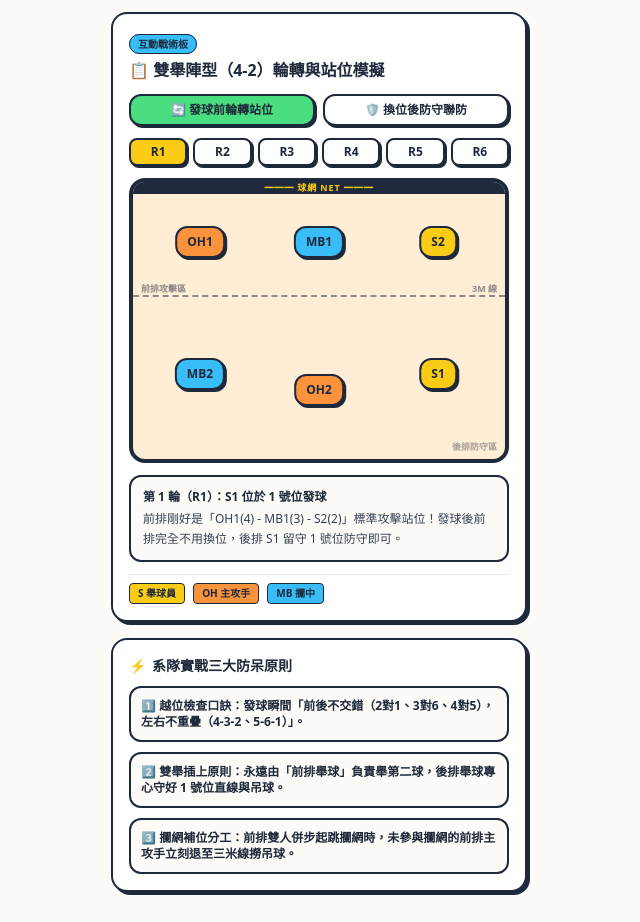
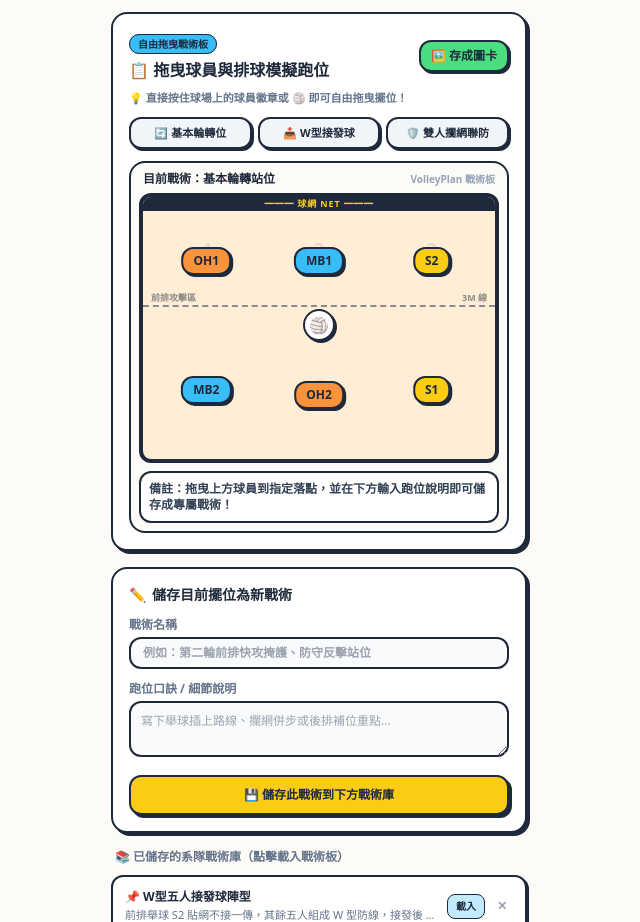
Before and after one commit to tarrrrro-maker/agents.md, a plain HTML site: page tactics.html in a window 1280 px wide. Shown: the part 64-986 px from the top of the page, without its empty margins (321-961 px from the left). Drawn offline with nearby package versions, Linux system fonts and the light colour scheme.

Commit message:
Update tactics.html

```diff
--- a/tactics.html
+++ b/tactics.html
@@ -3,8 +3,9 @@
 <head>
   <meta charset="UTF-8">
   <meta name="viewport" content="width=device-width, initial-scale=1.0, maximum-scale=1.0, user-scalable=no">
-  <title>VolleyPlan 🏐 互動式戰術板與輪轉模擬器</title>
+  <title>VolleyPlan 🏐 自由拖曳戰術板與戰術庫</title>
   <script src="https://cdn.tailwindcss.com"></script>
+  <script src="https://cdn.jsdelivr.net/npm/html2canvas@1.4.1/dist/html2canvas.min.js"></script>
   <script>
     tailwind.config = {
       theme: {
@@ -32,12 +33,19 @@
       transform: translate(2px, 2px);
       box-shadow: 1px 1px 0px #1E293B;
     }
-    .player-badge {
-      transition: all 0.35s cubic-bezier(0.34, 1.56, 0.64, 1);
+    .draggable-piece {
+      touch-action: none;
+      cursor: grab;
+      user-select: none;
+    }
+    .draggable-piece:active {
+      cursor: grabbing;
+      transform: translate(-50%, -50%) scale(1.12);
+      z-index: 30;
     }
   </style>
 </head>
-<body class="bg-cream text-ink font-sans min-h-screen pb-16 select-none">
+<body class="bg-cream text-ink font-sans min-h-screen pb-20 select-none">
 
   <!-- 頂部導覽列 -->
   <header class="max-w-md mx-auto pt-6 px-4">
@@ -56,245 +64,322 @@
 
   <main class="max-w-md mx-auto px-4 mt-4 space-y-4">
 
-    <!-- 1. 互動式戰術板模擬器 -->
+    <!-- 1. 自由拖曳排球戰術板 -->
     <section class="bg-white border-2 border-ink rounded-2xl p-4 shadow-pop">
-      <div class="flex items-center justify-between mb-3">
+      <div class="flex items-center justify-between mb-2">
         <div>
-          <span class="text-[10px] font-black px-2 py-0.5 rounded-full border border-ink bg-vBlue">互動戰術板</span>
-          <h2 class="text-base font-black mt-1">📋 雙舉陣型（4-2）輪轉與站位模擬</h2>
+          <span class="text-[10px] font-black px-2 py-0.5 rounded-full border border-ink bg-vBlue">自由拖曳戰術板</span>
+          <h2 class="text-base font-black mt-1">📋 拖曳球員與排球模擬跑位</h2>
         </div>
-      </div>
-
-      <!-- 模式切換鈕 -->
-      <div class="grid grid-cols-2 gap-2 mb-3">
-        <button onclick="setCourtMode('serve')" id="mode-serve" class="py-1.5 px-2 rounded-xl border-2 border-ink text-xs font-black bg-vGreen shadow-pop-sm btn-pop">
-          🔄 發球前輪轉站位
-        </button>
-        <button onclick="setCourtMode('defense')" id="mode-defense" class="py-1.5 px-2 rounded-xl border-2 border-ink text-xs font-black bg-white shadow-pop-sm btn-pop">
-          🛡️ 換位後防守聯防
+        <button onclick="exportBoardImage()" class="bg-vGreen border-2 border-ink px-2.5 py-1.5 rounded-xl text-xs font-black shadow-pop-sm btn-pop">
+          🖼️ 存成圖卡
         </button>
       </div>
 
-      <!-- 6 輪切換按鈕列 -->
-      <div id="rotationSelector" class="grid grid-cols-6 gap-1.5 mb-3">
-        <button onclick="setRotation(1)" id="rot-1" class="rot-btn py-1 rounded-lg border-2 border-ink text-xs font-black bg-vYellow shadow-pop-sm btn-pop">R1</button>
-        <button onclick="setRotation(2)" id="rot-2" class="rot-btn py-1 rounded-lg border-2 border-ink text-xs font-black bg-white shadow-pop-sm btn-pop">R2</button>
-        <button onclick="setRotation(3)" id="rot-3" class="rot-btn py-1 rounded-lg border-2 border-ink text-xs font-black bg-white shadow-pop-sm btn-pop">R3</button>
-        <button onclick="setRotation(4)" id="rot-4" class="rot-btn py-1 rounded-lg border-2 border-ink text-xs font-black bg-white shadow-pop-sm btn-pop">R4</button>
-        <button onclick="setRotation(5)" id="rot-5" class="rot-btn py-1 rounded-lg border-2 border-ink text-xs font-black bg-white shadow-pop-sm btn-pop">R5</button>
-        <button onclick="setRotation(6)" id="rot-6" class="rot-btn py-1 rounded-lg border-2 border-ink text-xs font-black bg-white shadow-pop-sm btn-pop">R6</button>
+      <p class="text-[11px] font-bold text-slate-500 mb-2.5">💡 直接按住球場上的球員徽章或 🏐 即可自由拖曳擺位！</p>
+
+      <!-- 快速預設底稿按鈕 -->
+      <div class="grid grid-cols-3 gap-1.5 mb-3">
+        <button onclick="applyPreset('base')" class="py-1.5 px-2 rounded-xl border-2 border-ink text-[11px] font-black bg-slate-100 hover:bg-vYellow shadow-pop-sm btn-pop">
+          🔄 基本輪轉位
+        </button>
+        <button onclick="applyPreset('receive')" class="py-1.5 px-2 rounded-xl border-2 border-ink text-[11px] font-black bg-slate-100 hover:bg-vGreen shadow-pop-sm btn-pop">
+          📥 W型接發球
+        </button>
+        <button onclick="applyPreset('block')" class="py-1.5 px-2 rounded-xl border-2 border-ink text-[11px] font-black bg-slate-100 hover:bg-vOrange shadow-pop-sm btn-pop">
+          🛡️ 雙人攔網聯防
+        </button>
       </div>
 
-      <!-- 排球場視覺化畫布 -->
-      <div class="relative w-full aspect-[4/3] bg-orange-100 border-4 border-ink rounded-2xl overflow-hidden shadow-inner">
-        <!-- 球網 (頂部) -->
-        <div class="w-full h-3 bg-ink flex items-center justify-center">
-          <span class="text-[9px] font-black text-vYellow tracking-widest">━━━ 球網 NET ━━━</span>
+      <!-- 排球場視覺化畫布（截圖範圍） -->
+      <div id="tacticBoardCapture" class="bg-cream p-2 rounded-2xl border-2 border-ink">
+        <div class="flex justify-between items-center px-1 mb-1.5">
+          <span id="boardTitleDisplay" class="text-xs font-black text-ink">目前戰術：基本輪轉站位</span>
+          <span class="text-[10px] font-black text-slate-400">VolleyPlan 戰術板</span>
         </div>
 
-        <!-- 三米攻擊線 -->
-        <div class="absolute top-[36%] left-0 right-0 border-b-2 border-dashed border-ink/50 flex justify-between px-2">
-          <span class="text-[9px] font-black text-ink/50">前排攻擊區</span>
-          <span class="text-[9px] font-black text-ink/50">3M 線</span>
+        <div id="courtCanvas" class="relative w-full aspect-[4/3] bg-orange-100 border-4 border-ink rounded-xl overflow-hidden">
+          <!-- 球網 -->
+          <div class="w-full h-3.5 bg-ink flex items-center justify-center">
+            <span class="text-[9px] font-black text-vYellow tracking-widest">━━━ 球網 NET ━━━</span>
+          </div>
+
+          <!-- 三米攻擊線 -->
+          <div class="absolute top-[36%] left-0 right-0 border-b-2 border-dashed border-ink/50 flex justify-between px-2 pointer-events-none">
+            <span class="text-[9px] font-black text-ink/50">前排攻擊區</span>
+            <span class="text-[9px] font-black text-ink/50">3M 線</span>
+          </div>
+
+          <!-- 球場位置浮水印 -->
+          <div class="absolute top-[20%] left-[18%] -translate-x-1/2 -translate-y-1/2 text-lg font-black text-ink/10 pointer-events-none">4</div>
+          <div class="absolute top-[20%] left-[50%] -translate-x-1/2 -translate-y-1/2 text-lg font-black text-ink/10 pointer-events-none">3</div>
+          <div class="absolute top-[20%] left-[82%] -translate-x-1/2 -translate-y-1/2 text-lg font-black text-ink/10 pointer-events-none">2</div>
+          <div class="absolute top-[72%] left-[18%] -translate-x-1/2 -translate-y-1/2 text-lg font-black text-ink/10 pointer-events-none">5</div>
+          <div class="absolute top-[72%] left-[50%] -translate-x-1/2 -translate-y-1/2 text-lg font-black text-ink/10 pointer-events-none">6</div>
+          <div class="absolute top-[72%] left-[82%] -translate-x-1/2 -translate-y-1/2 text-lg font-black text-ink/10 pointer-events-none">1</div>
+
+          <!-- 可自由拖曳的球員與排球容器 -->
+          <div id="piecesLayer" class="relative w-full h-[calc(100%-14px)]"></div>
         </div>
 
-        <!-- 後排防守區標示 -->
-        <div class="absolute bottom-1.5 right-2 text-[9px] font-black text-ink/40">後排防守區</div>
-
-        <!-- 6 名球員動態定位點 -->
-        <div id="courtPlayers" class="relative w-full h-[calc(100%-12px)]"></div>
-      </div>
-
-      <!-- 動態戰術解說框 -->
-      <div class="mt-3 bg-cream border-2 border-ink rounded-xl p-3">
-        <div id="tacticHeadline" class="text-xs font-black text-ink mb-1">第 1 輪（R1）：舉球 S1 在後排 1 號位發球</div>
-        <p id="tacticDetail" class="text-xs font-medium text-slate-700 leading-relaxed">
-          前排由「舉球 S2（2號位）、攔中 MB1（3號位）、主攻 OH1（4號位）」組成完美進攻陣型，發球過網後無需大幅換位即可直接攔網！
-        </p>
-      </div>
-
-      <!-- 圖例說明 -->
-      <div class="flex flex-wrap gap-2 mt-3 pt-2 border-t border-slate-200 text-[10px] font-black">
-        <span class="px-2 py-0.5 rounded bg-vYellow border border-ink">S 舉球員</span>
-        <span class="px-2 py-0.5 rounded bg-vOrange border border-ink">OH 主攻手</span>
-        <span class="px-2 py-0.5 rounded bg-vBlue border border-ink">MB 攔中</span>
+        <!-- 戰術備註顯示區 -->
+        <div id="boardNoteDisplay" class="mt-2 bg-white border-2 border-ink rounded-xl p-2 text-xs font-bold text-slate-700">
+          備註：拖曳上方球員到指定落點，並在下方輸入跑位說明即可儲存成專屬戰術！
+        </div>
       </div>
     </section>
 
-    <!-- 2. 系隊實戰關鍵口訣卡片 -->
-    <section class="bg-white border-2 border-ink rounded-2xl p-4 shadow-pop space-y-2.5">
-      <h3 class="text-sm font-black flex items-center gap-1.5"><span>⚡</span> 系隊實戰三大防呆原則</h3>
-      <div class="bg-cream border-2 border-ink rounded-xl p-2.5 text-xs font-bold">
-        1️⃣ <strong>越位檢查口訣：</strong>發球瞬間「前後不交錯（2對1、3對6、4對5），左右不重疊（4-3-2、5-6-1）」。
+    <!-- 2. 新增 / 儲存自訂戰術表單 -->
+    <section class="bg-white border-2 border-ink rounded-2xl p-4 shadow-pop space-y-3">
+      <h3 class="text-sm font-black flex items-center gap-1.5"><span>✏️</span> 儲存目前擺位為新戰術</h3>
+      <div>
+        <label class="block text-xs font-black text-slate-500 mb-1">戰術名稱</label>
+        <input type="text" id="tacticNameInput" placeholder="例如：第二輪前排快攻掩護、防守反擊站位" class="w-full bg-slate-50 border-2 border-ink rounded-xl px-3 py-1.5 text-xs font-bold focus:outline-none">
       </div>
-      <div class="bg-cream border-2 border-ink rounded-xl p-2.5 text-xs font-bold">
-        2️⃣ <strong>雙舉插上原則：</strong>永遠由「前排舉球」負責舉第二球，後排舉球專心守好 1 號位直線與吊球。
+      <div>
+        <label class="block text-xs font-black text-slate-500 mb-1">跑位口訣 / 細節說明</label>
+        <textarea id="tacticNoteInput" rows="2" placeholder="寫下舉球插上路線、攔網併步或後排補位重點..." class="w-full bg-slate-50 border-2 border-ink rounded-xl p-2.5 text-xs font-medium focus:outline-none"></textarea>
       </div>
-      <div class="bg-cream border-2 border-ink rounded-xl p-2.5 text-xs font-bold">
-        3️⃣ <strong>攔網補位分工：</strong>前排雙人併步起跳攔網時，未參與攔網的前排主攻手立刻退至三米線撈吊球。
+      <button onclick="saveCustomTactic()" class="w-full bg-vYellow border-2 border-ink py-2.5 rounded-xl font-black text-xs shadow-pop btn-pop">
+        💾 儲存此戰術到下方戰術庫
+      </button>
+    </section>
+
+    <!-- 3. 我的系隊戰術庫清單 -->
+    <section class="space-y-2.5">
+      <div class="flex justify-between items-center px-1">
+        <span class="text-xs font-black text-slate-500">📚 已儲存的系隊戰術庫（點擊載入戰術板）</span>
       </div>
+      <div id="savedTacticsList" class="space-y-2"></div>
     </section>
 
   </main>
 
-  <footer class="max-w-md mx-auto px-4 mt-8 text-center">
-    <p class="text-[11px] font-black text-slate-400">VolleyPlan • 依 AGENTS.md 規範延伸建置</p>
-  </footer>
+  <!-- Toast 提示 -->
+  <div id="toast" class="fixed top-5 left-1/2 -translate-x-1/2 bg-ink text-white text-xs font-bold px-4 py-2 rounded-full border-2 border-vYellow shadow-pop-lg transition-all duration-300 opacity-0 pointer-events-none z-50">
+    提示訊息
+  </div>
 
   <script>
-    let currentMode = 'serve';
-    let currentRotation = 1;
-
-    // 座標定義：(left %, top %)
-    const POSITIONS = {
-      p4: { x: 18, y: 18 }, // 前左 4號位
-      p3: { x: 50, y: 18 }, // 前中 3號位
-      p2: { x: 82, y: 18 }, // 前右 2號位
-      p5: { x: 18, y: 68 }, // 後左 5號位
-      p6: { x: 50, y: 74 }, // 後中 6號位
-      p1: { x: 82, y: 68 }  // 後右 1號位
-    };
-
-    const ROTATION_DATA = {
-      1: {
-        title: '第 1 輪（R1）：S1 位於 1 號位發球',
-        detail: '前排剛好是「OH1(4) - MB1(3) - S2(2)」標準攻擊站位！發球後前排完全不用換位，後排 S1 留守 1 號位防守即可。',
-        players: [
-          { role: 'OH1', color: 'bg-vOrange', pos: 'p4' },
-          { role: 'MB1', color: 'bg-vBlue', pos: 'p3' },
-          { role: 'S2',  color: 'bg-vYellow', pos: 'p2' },
-          { role: 'MB2', color: 'bg-vBlue', pos: 'p5' },
-          { role: 'OH2', color: 'bg-vOrange', pos: 'p6' },
-          { role: 'S1',  color: 'bg-vYellow', pos: 'p1' }
+    // 預設棋子狀態
+    const PRESETS = {
+      base: {
+        title: '基本輪轉站位（R1 雙舉）',
+        note: '前排 OH1(4) - MB1(3) - S2(2) 已在進攻位置，發球過網後無需大幅換位。',
+        pieces: [
+          { id: 'p_oh1', label: 'OH1', color: 'bg-vOrange', x: 18, y: 20 },
+          { id: 'p_mb1', label: 'MB1', color: 'bg-vBlue',   x: 50, y: 20 },
+          { id: 'p_s2',  label: 'S2',  color: 'bg-vYellow', x: 82, y: 20 },
+          { id: 'p_mb2', label: 'MB2', color: 'bg-vBlue',   x: 18, y: 72 },
+          { id: 'p_oh2', label: 'OH2', color: 'bg-vOrange', x: 50, y: 74 },
+          { id: 'p_s1',  label: 'S1',  color: 'bg-vYellow', x: 82, y: 72 },
+          { id: 'ball',  label: '🏐',  color: 'bg-white',   x: 50, y: 46 }
         ]
       },
-      2: {
-        title: '第 2 輪（R2）：OH1 輪轉至 1 號位發球',
-        detail: '前排為「MB1(4) - S2(3) - S1(2)」。發球過網瞬間，前排 S2 需迅速與 MB1 交換位置，由 S2 負責二號位舉球、MB1 回到中間攔網。',
-        players: [
-          { role: 'MB1', color: 'bg-vBlue', pos: 'p4' },
-          { role: 'S2',  color: 'bg-vYellow', pos: 'p3' },
-          { role: 'OH2', color: 'bg-vOrange', pos: 'p2' },
-          { role: 'S1',  color: 'bg-vYellow', pos: 'p5' },
-          { role: 'MB2', color: 'bg-vBlue', pos: 'p6' },
-          { role: 'OH1', color: 'bg-vOrange', pos: 'p1' }
+      receive: {
+        title: 'W型五人接發球陣型',
+        note: '前排舉球 S2 貼網不接一傳，其餘五人組成 W 型防線，接發後 S2 迅速插上二號位舉球。',
+        pieces: [
+          { id: 'p_oh1', label: 'OH1', color: 'bg-vOrange', x: 20, y: 45 },
+          { id: 'p_mb1', label: 'MB1', color: 'bg-vBlue',   x: 50, y: 55 },
+          { id: 'p_s2',  label: 'S2',  color: 'bg-vYellow', x: 75, y: 14 },
+          { id: 'p_mb2', label: 'MB2', color: 'bg-vBlue',   x: 22, y: 80 },
+          { id: 'p_oh2', label: 'OH2', color: 'bg-vOrange', x: 78, y: 80 },
+          { id: 'p_s1',  label: 'S1',  color: 'bg-vYellow', x: 80, y: 45 },
+          { id: 'ball',  label: '🏐',  color: 'bg-white',   x: 50, y: 12 }
         ]
       },
-      3: {
-        title: '第 3 輪（R3）：MB1 輪轉至 1 號位發球',
-        detail: '前排「S2(4) - OH2(3) - MB2(2)」。發球後前排大換位：S2 衝往 2 號位舉球，OH2 退至 4 號位主攻，MB2 移至 3 號位攔中。',
-        players: [
-          { role: 'S2',  color: 'bg-vYellow', pos: 'p4' },
-          { role: 'OH2', color: 'bg-vOrange', pos: 'p3' },
-          { role: 'MB2', color: 'bg-vBlue', pos: 'p2' },
-          { role: 'OH1', color: 'bg-vOrange', pos: 'p5' },
-          { role: 'S1',  color: 'bg-vYellow', pos: 'p6' },
-          { role: 'MB1', color: 'bg-vBlue', pos: 'p1' }
-        ]
-      },
-      4: {
-        title: '第 4 輪（R4）：S2 輪轉至 1 號位發球',
-        detail: '前排「OH2(4) - MB2(3) - S1(2)」，與第 1 輪形成完美對稱！前排攻擊陣型已就定位，發球後無需換位。',
-        players: [
-          { role: 'OH2', color: 'bg-vOrange', pos: 'p4' },
-          { role: 'MB2', color: 'bg-vBlue', pos: 'p3' },
-          { role: 'S1',  color: 'bg-vYellow', pos: 'p2' },
-          { role: 'MB1', color: 'bg-vBlue', pos: 'p5' },
-          { role: 'OH1', color: 'bg-vOrange', pos: 'p6' },
-          { role: 'S2',  color: 'bg-vYellow', pos: 'p1' }
-        ]
-      },
-      5: {
-        title: '第 5 輪（R5）：OH2 輪轉至 1 號位發球',
-        detail: '前排「MB2(4) - S1(3) - OH1(2)」。發球後 S1 與 OH1 換位至 2 號位舉球，MB2 移回 3 號位準備攔網。',
-        players: [
-          { role: 'MB2', color: 'bg-vBlue', pos: 'p4' },
-          { role: 'S1',  color: 'bg-vYellow', pos: 'p3' },
-          { role: 'OH1', color: 'bg-vOrange', pos: 'p2' },
-          { role: 'S2',  color: 'bg-vYellow', pos: 'p5' },
-          { role: 'MB1', color: 'bg-vBlue', pos: 'p6' },
-          { role: 'OH2', color: 'bg-vOrange', pos: 'p1' }
-        ]
-      },
-      6: {
-        title: '第 6 輪（R6）：MB2 輪轉至 1 號位發球',
-        detail: '前排「S1(4) - OH1(3) - MB1(2)」。發球瞬間 S1 跑向 2 號位舉球，OH1 移至 4 號位，MB1 回到 3 號位攔中。',
-        players: [
-          { role: 'S1',  color: 'bg-vYellow', pos: 'p4' },
-          { role: 'OH1', color: 'bg-vOrange', pos: 'p3' },
-          { role: 'MB1', color: 'bg-vBlue', pos: 'p2' },
-          { role: 'OH2', color: 'bg-vOrange', pos: 'p5' },
-          { role: 'S2',  color: 'bg-vYellow', pos: 'p6' },
-          { role: 'MB2', color: 'bg-vBlue', pos: 'p1' }
+      block: {
+        title: '四號位雙人攔網＋後排聯防',
+        note: 'MB1 併步靠攏 S2 形成雙人攔網封鎖對手主攻，OH1 退至三米線保護吊球，後排三人守重扣。',
+        pieces: [
+          { id: 'p_oh1', label: 'OH1', color: 'bg-vOrange', x: 25, y: 42 },
+          { id: 'p_mb1', label: 'MB1', color: 'bg-vBlue',   x: 72, y: 13 },
+          { id: 'p_s2',  label: 'S2',  color: 'bg-vYellow', x: 84, y: 13 },
+          { id: 'p_mb2', label: 'MB2', color: 'bg-vBlue',   x: 20, y: 76 },
+          { id: 'p_oh2', label: 'OH2', color: 'bg-vOrange', x: 52, y: 82 },
+          { id: 'p_s1',  label: 'S1',  color: 'bg-vYellow', x: 82, y: 68 },
+          { id: 'ball',  label: '🏐',  color: 'bg-white',   x: 80, y: 5 }
         ]
       }
     };
 
-    const DEFENSE_FORMATION = {
-      title: '🛡️ 換位完成：標準防守聯防陣型（心形／邊線防守）',
-      detail: '所有輪次發球過網後，前排固定由「主攻(4) - 攔中(3) - 舉球(2)」負責網前攔網，後排「5號位、6號位、1號位」退至底線前兩步守重扣與長球。',
-      players: [
-        { role: 'OH 主攻', color: 'bg-vOrange', pos: 'p4' },
-        { role: 'MB 攔中', color: 'bg-vBlue', pos: 'p3' },
-        { role: 'S 前舉',  color: 'bg-vYellow', pos: 'p2' },
-        { role: '後排左',  color: 'bg-vBlue', pos: 'p5' },
-        { role: '後排中',  color: 'bg-vOrange', pos: 'p6' },
-        { role: 'S 後舉',  color: 'bg-vYellow', pos: 'p1' }
-      ]
-    };
+    let currentPieces = JSON.parse(JSON.stringify(PRESETS.base.pieces));
+    let savedTactics = [];
 
-    function setCourtMode(mode) {
-      currentMode = mode;
-      const btnServe = document.getElementById('mode-serve');
-      const btnDef = document.getElementById('mode-defense');
-      const rotBar = document.getElementById('rotationSelector');
-
-      if (mode === 'serve') {
-        btnServe.classList.replace('bg-white', 'bg-vGreen');
-        btnDef.classList.replace('bg-vGreen', 'bg-white');
-        rotBar.classList.remove('opacity-40', 'pointer-events-none');
-      } else {
-        btnDef.classList.replace('bg-white', 'bg-vGreen');
-        btnServe.classList.replace('bg-vGreen', 'bg-white');
-        rotBar.classList.add('opacity-40', 'pointer-events-none');
+    function loadTactics() {
+      try {
+        const raw = localStorage.getItem('volleyplan_tactics_v1');
+        if (raw) {
+          savedTactics = JSON.parse(raw);
+        } else {
+          savedTactics = [
+            { id: 't_default_1', ...PRESETS.receive },
+            { id: 't_default_2', ...PRESETS.block }
+          ];
+          saveTacticsToStorage();
+        }
+      } catch (e) {
+        savedTactics = [];
       }
-      renderCourt();
     }
 
-    function setRotation(rot) {
-      currentRotation = rot;
-      document.querySelectorAll('.rot-btn').forEach(btn => {
-        btn.classList.remove('bg-vYellow');
-        btn.classList.add('bg-white');
-      });
-      const active = document.getElementById(`rot-${rot}`);
-      if (active) {
-        active.classList.remove('bg-white');
-        active.classList.add('bg-vYellow');
-      }
-      renderCourt();
+    function saveTacticsToStorage() {
+      try {
+        localStorage.setItem('volleyplan_tactics_v1', JSON.stringify(savedTactics));
+      } catch (e) {}
     }
 
-    function renderCourt() {
-      const container = document.getElementById('courtPlayers');
-      const data = currentMode === 'serve' ? ROTATION_DATA[currentRotation] : DEFENSE_FORMATION;
+    function applyPreset(key) {
+      const p = PRESETS[key];
+      if (!p) return;
+      currentPieces = JSON.parse(JSON.stringify(p.pieces));
+      document.getElementById('boardTitleDisplay').innerText = `目前戰術：${p.title}`;
+      document.getElementById('boardNoteDisplay').innerText = `備註：${p.note}`;
+      document.getElementById('tacticNameInput').value = p.title;
+      document.getElementById('tacticNoteInput').value = p.note;
+      renderPieces();
+      showToast(`已載入「${p.title}」🏐`);
+    }
 
-      document.getElementById('tacticHeadline').innerText = data.title;
-      document.getElementById('tacticDetail').innerText = data.detail;
+    function renderPieces() {
+      const layer = document.getElementById('piecesLayer');
+      layer.innerHTML = '';
 
-      container.innerHTML = '';
-      data.players.forEach(p => {
-        const coord = POSITIONS[p.pos];
-        const badge = document.createElement('div');
-        badge.className = `player-badge absolute -translate-x-1/2 -translate-y-1/2 px-2.5 py-1.5 rounded-xl border-2 border-ink font-black text-xs shadow-pop-sm ${p.color}`;
-        badge.style.left = `${coord.x}%`;
-        badge.style.top = `${coord.y}%`;
-        badge.innerText = p.role;
-        container.appendChild(badge);
+      currentPieces.forEach((piece, idx) => {
+        const el = document.createElement('div');
+        const isBall = piece.id === 'ball';
+        el.className = `draggable-piece absolute -translate-x-1/2 -translate-y-1/2 ${isBall ? 'w-8 h-8 rounded-full flex items-center justify-center text-base' : 'px-2.5 py-1 rounded-xl text-xs font-black'} border-2 border-ink shadow-pop-sm ${piece.color}`;
+        el.style.left = `${piece.x}%`;
+        el.style.top = `${piece.y}%`;
+        el.innerText = piece.label;
+
+        // 支援滑鼠與觸控自由拖曳 (Pointer Events)
+        el.addEventListener('pointerdown', (e) => {
+          e.preventDefault();
+          el.setPointerCapture(e.pointerId);
+          const rect = layer.getBoundingClientRect();
+
+          const onMove = (moveEvt) => {
+            let nx = ((moveEvt.clientX - rect.left) / rect.width) * 100;
+            let ny = ((moveEvt.clientY - rect.top) / rect.height) * 100;
+            nx = Math.max(6, Math.min(94, nx));
+            ny = Math.max(6, Math.min(94, ny));
+            piece.x = Math.round(nx);
+            piece.y = Math.round(ny);
+            el.style.left = `${piece.x}%`;
+            el.style.top = `${piece.y}%`;
+          };
+
+          const onUp = (upEvt) => {
+            el.releasePointerCapture(upEvt.pointerId);
+            el.removeEventListener('pointermove', onMove);
+            el.removeEventListener('pointerup', onUp);
+          };
+
+          el.addEventListener('pointermove', onMove);
+          el.addEventListener('pointerup', onUp);
+        });
+
+        layer.appendChild(el);
       });
     }
 
-    window.addEventListener('DOMContentLoaded', renderCourt);
+    function saveCustomTactic() {
+      const title = document.getElementById('tacticNameInput').value.trim();
+      const note = document.getElementById('tacticNoteInput').value.trim();
+      if (!title) {
+        alert('請先輸入戰術名稱！');
+        return;
+      }
+
+      const newTactic = {
+        id: 't_' + Date.now(),
+        title,
+        note: note || '無額外文字備註',
+        pieces: JSON.parse(JSON.stringify(currentPieces))
+      };
+
+      savedTactics.unshift(newTactic);
+      saveTacticsToStorage();
+      document.getElementById('boardTitleDisplay').innerText = `目前戰術：${title}`;
+      document.getElementById('boardNoteDisplay').innerText = `備註：${newTactic.note}`;
+      renderSavedTactics();
+      showToast('已儲存到你的戰術庫！💾');
+    }
+
+    function loadSavedTactic(id) {
+      const target = savedTactics.find(t => t.id === id);
+      if (!target) return;
+      currentPieces = JSON.parse(JSON.stringify(target.pieces));
+      document.getElementById('boardTitleDisplay').innerText = `目前戰術：${target.title}`;
+      document.getElementById('boardNoteDisplay').innerText = `備註：${target.note}`;
+      document.getElementById('tacticNameInput').value = target.title;
+      document.getElementById('tacticNoteInput').value = target.note;
+      renderPieces();
+      window.scrollTo({ top: 0, behavior: 'smooth' });
+      showToast(`已載入戰術「${target.title}」📋`);
+    }
+
+    function deleteSavedTactic(id, e) {
+      e.stopPropagation();
+      savedTactics = savedTactics.filter(t => t.id !== id);
+      saveTacticsToStorage();
+      renderSavedTactics();
+      showToast('已刪除該戰術 🗑️');
+    }
+
+    function renderSavedTactics() {
+      const list = document.getElementById('savedTacticsList');
+      list.innerHTML = '';
+
+      if (savedTactics.length === 0) {
+        list.innerHTML = `<div class="text-center py-6 text-xs font-bold text-slate-400 bg-white border-2 border-dashed border-ink rounded-2xl">目前沒有儲存的戰術，拖曳球員後在上方儲存吧！</div>`;
+        return;
+      }
+
+      savedTactics.forEach(item => {
+        const card = document.createElement('div');
+        card.onclick = () => loadSavedTactic(item.id);
+        card.className = 'p-3 bg-white border-2 border-ink rounded-xl shadow-pop-sm flex items-center justify-between gap-2 cursor-pointer hover:bg-vYellow/20 transition-colors';
+        card.innerHTML = `
+          <div class="flex-1 min-w-0">
+            <div class="text-xs font-black truncate">📌 ${item.title}</div>
+            <div class="text-[11px] font-medium text-slate-500 truncate mt-0.5">${item.note}</div>
+          </div>
+          <div class="flex items-center gap-1.5">
+            <span class="text-[10px] font-black px-2 py-1 rounded-lg bg-vBlue/30 border border-ink">載入</span>
+            <button onclick="deleteSavedTactic('${item.id}', event)" class="text-slate-400 hover:text-rose-500 font-black px-1.5 py-1 text-xs">✕</button>
+          </div>
+        `;
+        list.appendChild(card);
+      });
+    }
+
+    function exportBoardImage() {
+      showToast('正在產生戰術圖卡...⏳');
+      const target = document.getElementById('tacticBoardCapture');
+      html2canvas(target, { scale: 2, backgroundColor: '#FDFBF7' }).then(canvas => {
+        const link = document.createElement('a');
+        link.download = `VolleyPlan_戰術板.png`;
+        link.href = canvas.toDataURL('image/png');
+        link.click();
+        showToast('戰術圖卡已下載！🖼️');
+      });
+    }
+
+    function showToast(msg) {
+      const toast = document.getElementById('toast');
+      toast.innerText = msg;
+      toast.classList.remove('opacity-0', 'pointer-events-none');
+      setTimeout(() => toast.classList.add('opacity-0', 'pointer-events-none'), 2200);
+    }
+
+    window.addEventListener('DOMContentLoaded', () => {
+      loadTactics();
+      renderPieces();
+      renderSavedTactics();
+    });
   </script>
 </body>
 </html>
```
